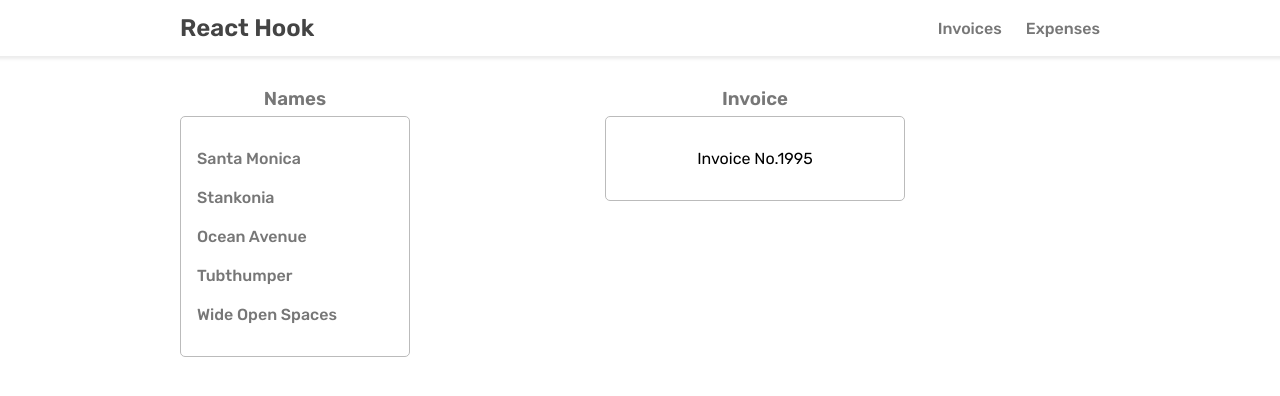
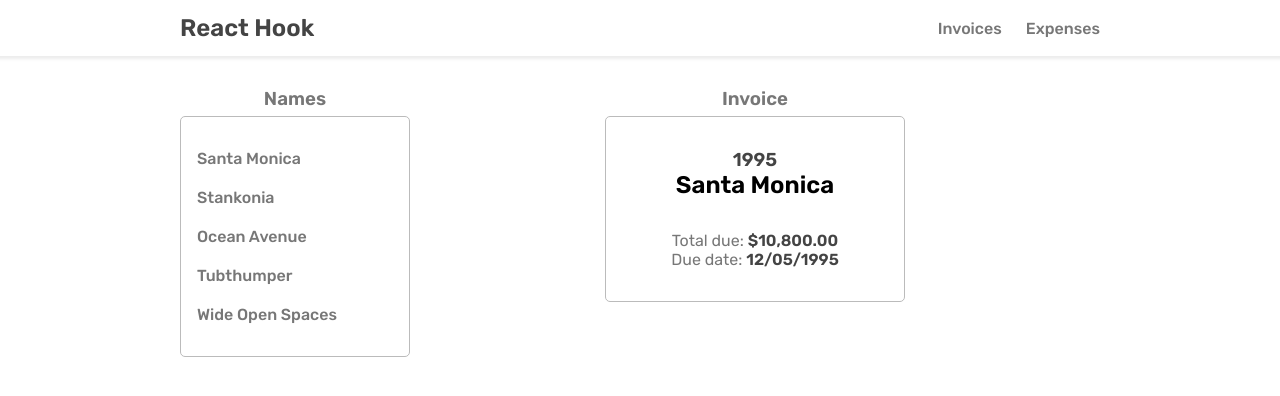
Before and after one commit to NJVS/tutorial-react-router-v6, a React (Create React App) app: page /invoices/1995 in a window 1280 px wide. Shown: the top 396 px of the page. Built offline with nearby package versions, Linux system fonts and the light colour scheme.

Commit message:
display invoice details

```diff
--- a/src/components/Bills.jsx
+++ b/src/components/Bills.jsx
@@ -1,11 +1,23 @@
 import React from 'react';
 import { useParams } from 'react-router-dom';
+import { getInvoice } from '../data';
 
 const Bills = () => {
   const { invoiceID } = useParams();
+  const invoice = getInvoice(+invoiceID);
+
+  const toCurrency = new Intl.NumberFormat('en-us', {
+    currency: 'USD',
+    style: 'currency'
+  })
 
   return (
-    <div className='invoice-item'>Invoice No.{invoiceID}</div>
+    <div className='invoice-item'>
+      <h3>{invoice.number}</h3>
+      <h2>{invoice.name}</h2>
+      <p>Total due: <span>{toCurrency.format(invoice.amount)}</span></p>
+      <p>Due date: <span>{invoice.due}</span></p>
+    </div>
   )
 }
 
```
